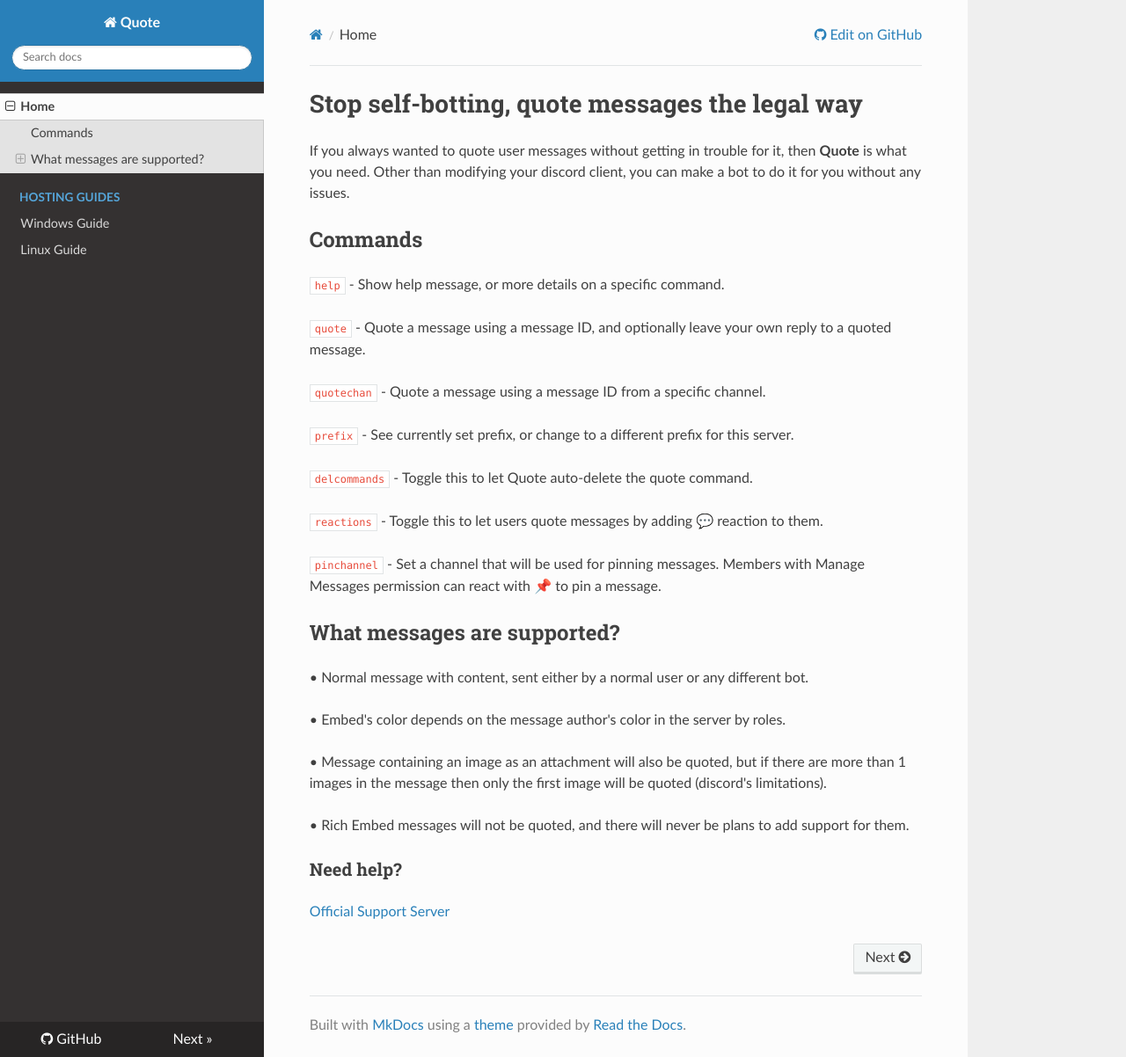
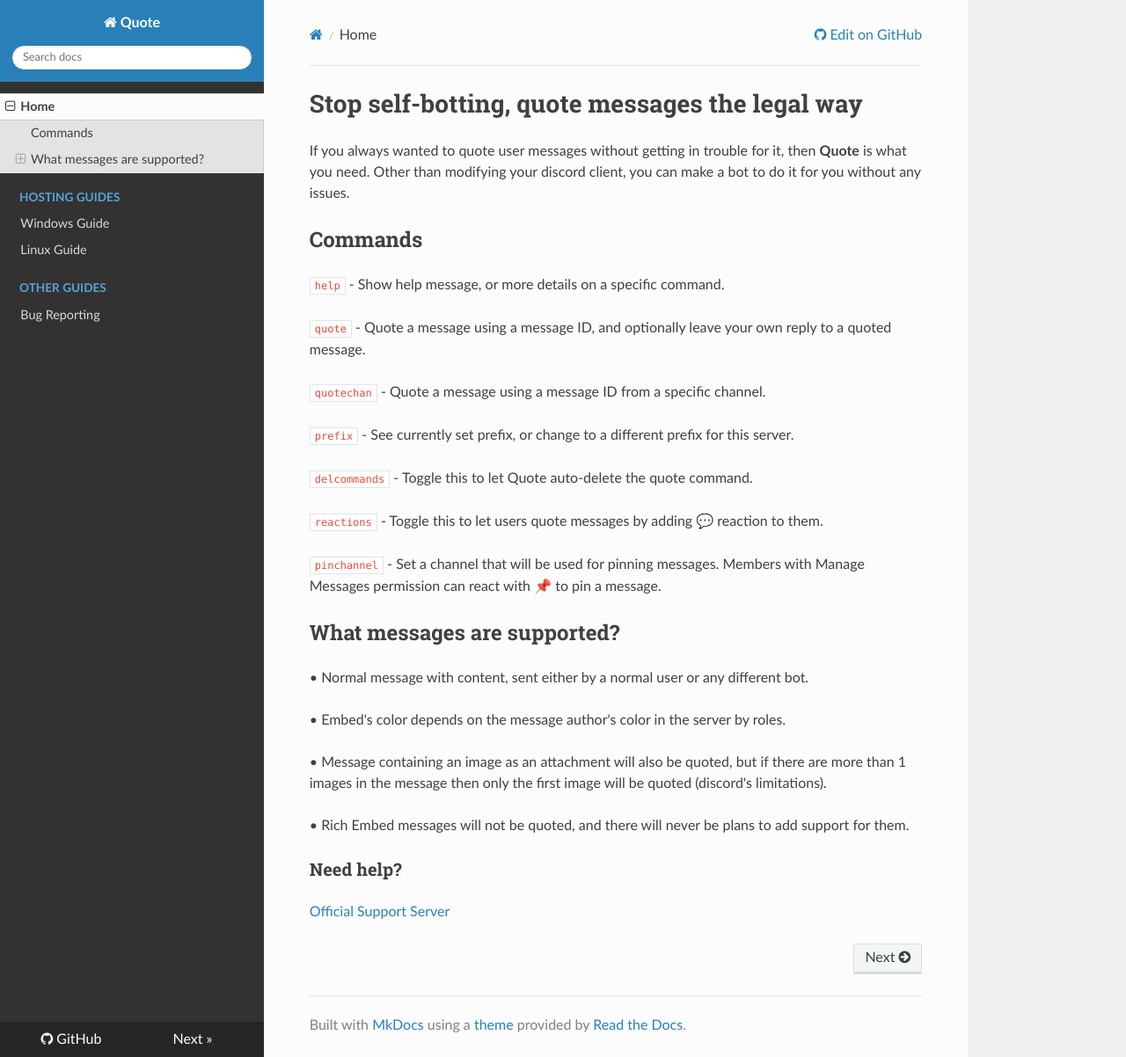
Before and after one commit to Deivedux/Quote, an MkDocs documentation site: the page built from docs/index.md, in a window 1280 px wide and 1202 px high. Shown: the whole window at 88% size. Built offline with MkDocs 1.6.1, drawn with Linux system fonts in a browser that asks for light colours; nearby versions of some CDN libraries; old or Windows-style settings are respelled for this version of MkDocs.

Commit message:
Added Other Guides and Bug Guide

```diff
--- a/mkdocs.yml
+++ b/mkdocs.yml
@@ -5,5 +5,7 @@
 - Hosting Guides:
     - Windows Guide: Guides/Windows Guide.md
     - Linux Guide: Guides/Linux Guide.md
+- Other Guides:
+    - Bug Reporting: Guides/Reporting Bugs.md
 
 theme: readthedocs
```
